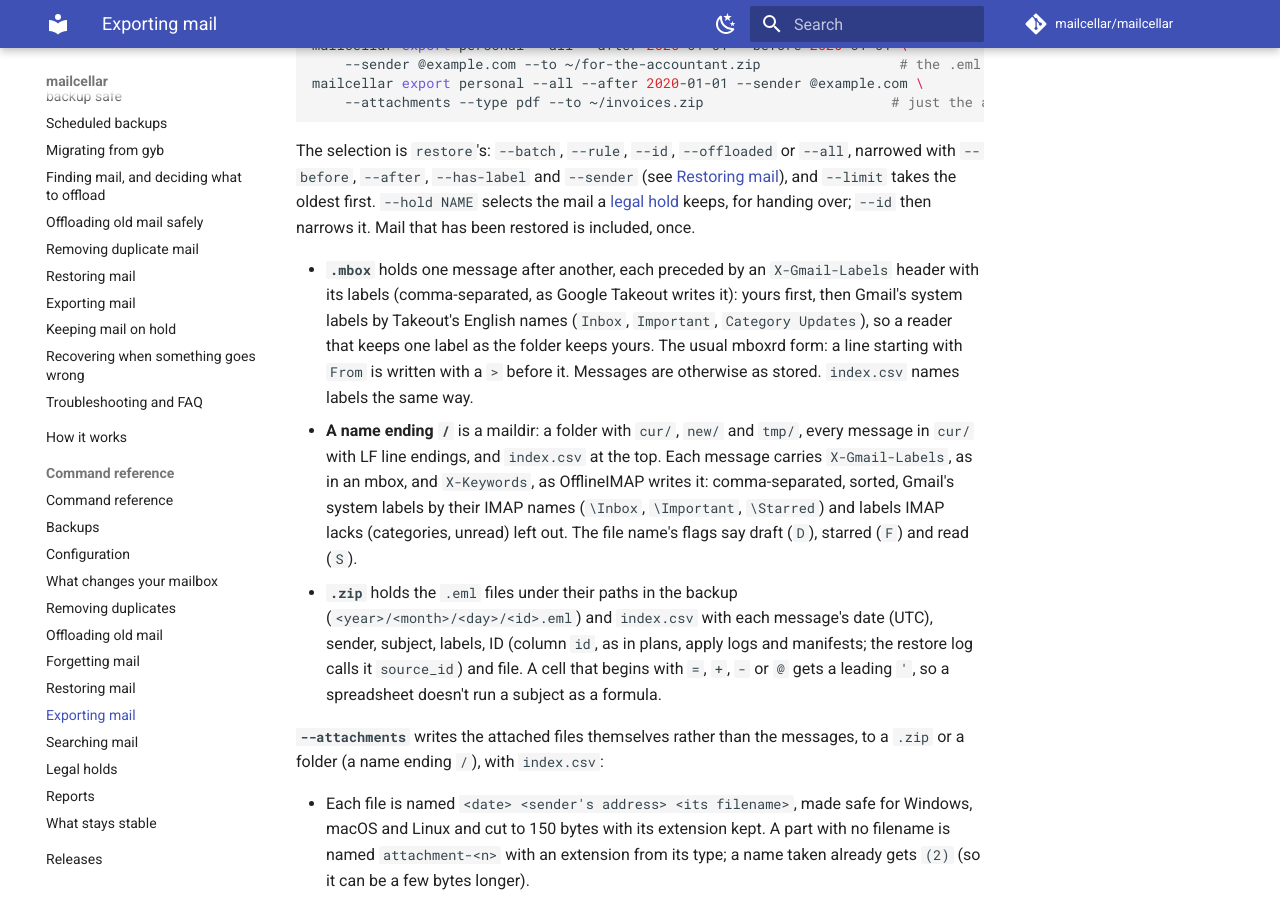
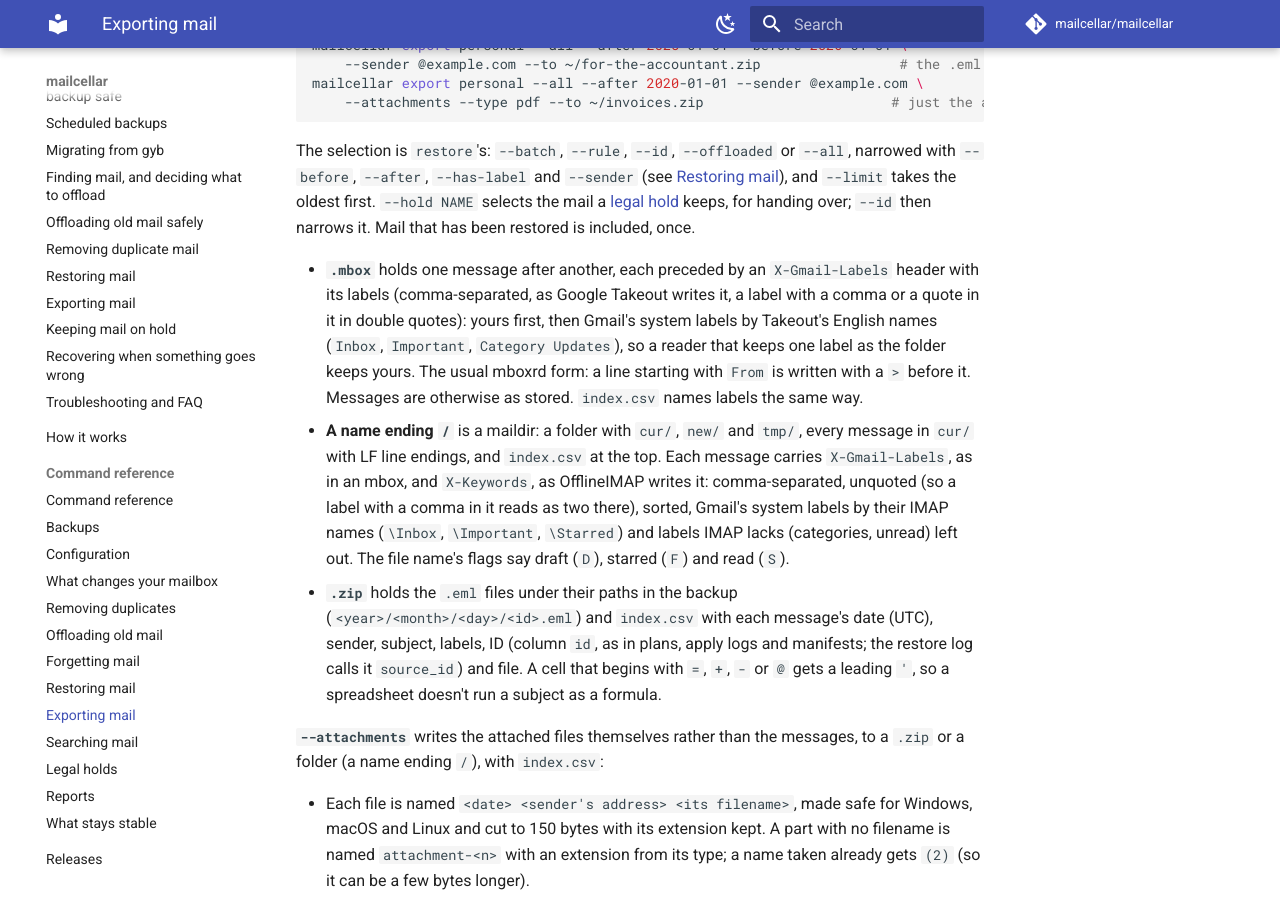
Before and after one commit to mailcellar/mailcellar, an MkDocs documentation site: the page built from docs/reference/export.md, in a window 1280 px wide and 900 px high, scrolled down 311 px. Built offline with MkDocs 1.6.1 and Material for MkDocs 9.7.7, drawn with Linux system fonts in a browser that asks for light colours; comment, search, counter and statistics services are not loaded.

Commit message:
fix(export): quote a label with a comma in X-Gmail-Labels
A label such as "Clients, Acme", exported to mbox or maildir and
restored with restore --from-mbox, came back as two labels: the
header joined labels with bare commas while restore reads it as CSV.
Such a label is now CSV-quoted there. X-Keywords stays unquoted, as
OfflineIMAP writes and reads it; mu splits it on bare commas too.

Checked with made-up messages only: no real backup has such a label.

Co-Authored-By: Claude Opus 5.5 <noreply@anthropic.com>

```diff
--- a/docs/reference/export.md
+++ b/docs/reference/export.md
@@ -28,17 +28,19 @@ Mail that has been restored is included, once.
 
 - **`.mbox`** holds one message after another, each preceded by an
   `X-Gmail-Labels` header with its labels (comma-separated, as Google Takeout
-  writes it): yours first, then Gmail's system labels by Takeout's English
-  names (`Inbox`, `Important`, `Category Updates`), so a reader that keeps
-  one label as the folder keeps yours. The usual mboxrd form: a line
+  writes it, a label with a comma or a quote in it in double quotes): yours
+  first, then Gmail's system labels by Takeout's English names (`Inbox`,
+  `Important`, `Category Updates`), so a reader that keeps one label as the
+  folder keeps yours. The usual mboxrd form: a line
   starting with `From ` is written with a `>` before it. Messages are
   otherwise as stored. `index.csv` names labels the same way.
 - **A name ending `/`** is a maildir: a folder with `cur/`, `new/` and
   `tmp/`, every message in `cur/` with LF line endings, and `index.csv` at
   the top. Each message carries `X-Gmail-Labels`, as in an mbox, and
-  `X-Keywords`, as OfflineIMAP writes it: comma-separated, sorted, Gmail's
-  system labels by their IMAP names (`\Inbox`, `\Important`, `\Starred`)
-  and labels IMAP lacks (categories, unread) left out. The file name's flags
+  `X-Keywords`, as OfflineIMAP writes it: comma-separated, unquoted (so a
+  label with a comma in it reads as two there), sorted, Gmail's system
+  labels by their IMAP names (`\Inbox`, `\Important`, `\Starred`) and
+  labels IMAP lacks (categories, unread) left out. The file name's flags
   say draft (`D`), starred (`F`) and read (`S`).
 - **`.zip`** holds the `.eml` files under their paths in the backup
   (`<year>/<month>/<day>/<id>.eml`) and `index.csv` with each message's date
```
Also changed, not shown: CHANGELOG.md (+5 -0 lines), 3 other files.
